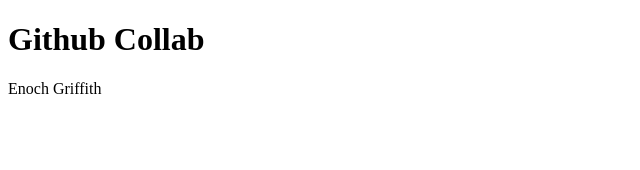
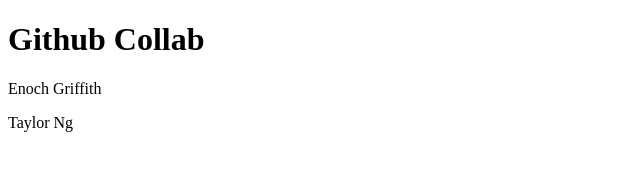
Before and after one commit to Enoch2k2/SE-LIVE-051324-git-collab, a plain HTML site: page index.html in a window 1280 px wide. Shown: the full height of the page, 0-640 px from the left. Drawn offline with Linux system fonts and the light colour scheme.

Commit message:
adds signature

```diff
--- a/index.html
+++ b/index.html
@@ -9,6 +9,7 @@
   <h1>Github Collab</h1>
   <div id="signatures">
     <p>Enoch Griffith</p>
+    <p>Taylor Ng</p>
   </div>
 </body>
 </html>
```
